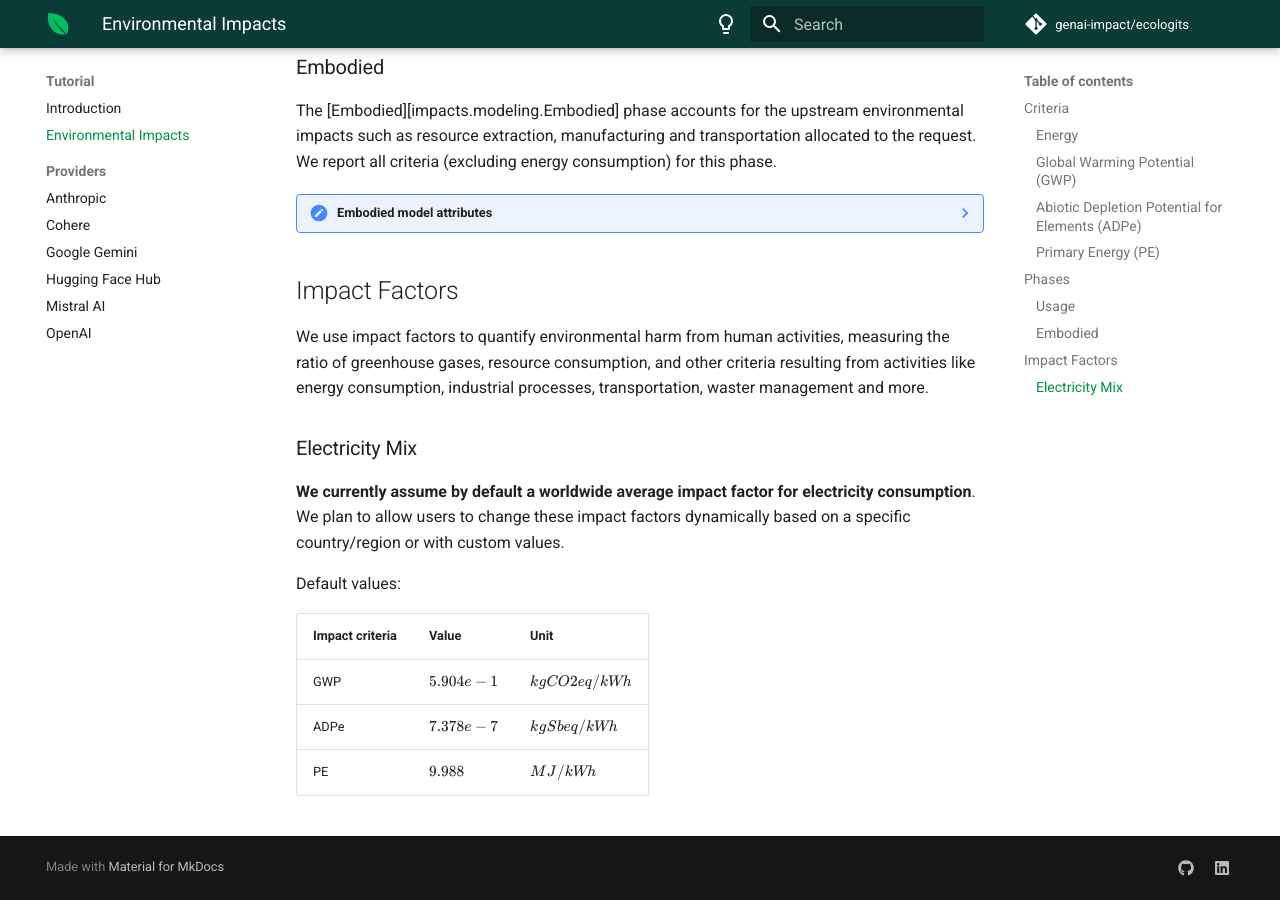
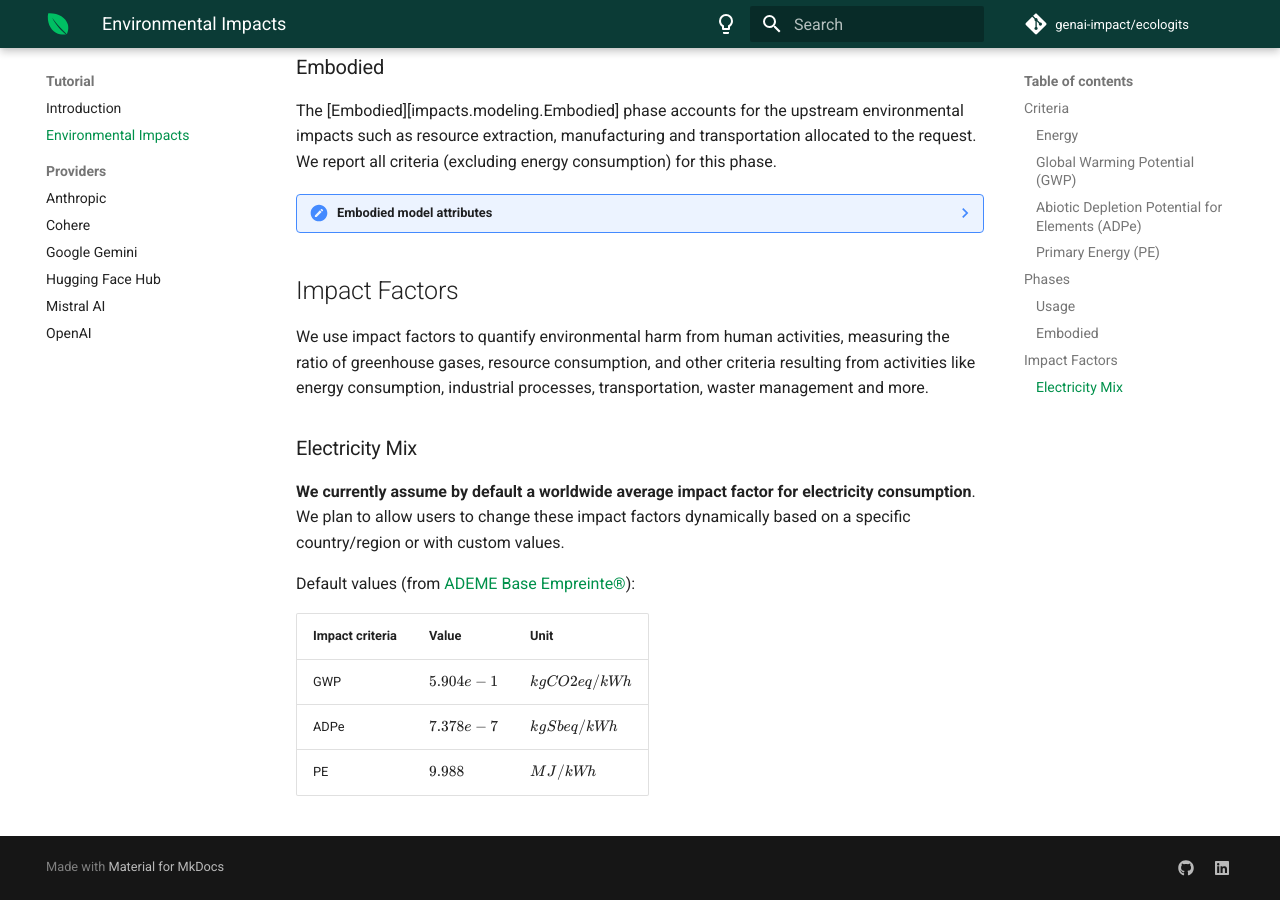
Before and after one commit to genai-impact/ecologits, an MkDocs documentation site: the page built from docs/tutorial/impacts.md, in a window 1280 px wide and 900 px high, scrolled down 3098 px. Built offline with MkDocs 1.6.1 and Material for MkDocs 9.7.7, drawn with Linux system fonts in a browser that asks for light colours; comment, search, counter and statistics services are not loaded.

Commit message:
docs: add reference for electricity mix defaults

```diff
--- a/docs/tutorial/impacts.md
+++ b/docs/tutorial/impacts.md
@@ -161,7 +161,7 @@ We use impact factors to quantify environmental harm from human activities, meas
 
 **We currently assume by default a worldwide average impact factor for electricity consumption**. We plan to allow users to change these impact factors dynamically based on a specific country/region or with custom values.
 
-Default values:
+Default values (from [ADEME Base Empreinte®](https://base-empreinte.ademe.fr/)):
 
 | Impact criteria | Value      | Unit            |
 |-----------------|------------|-----------------|
```
